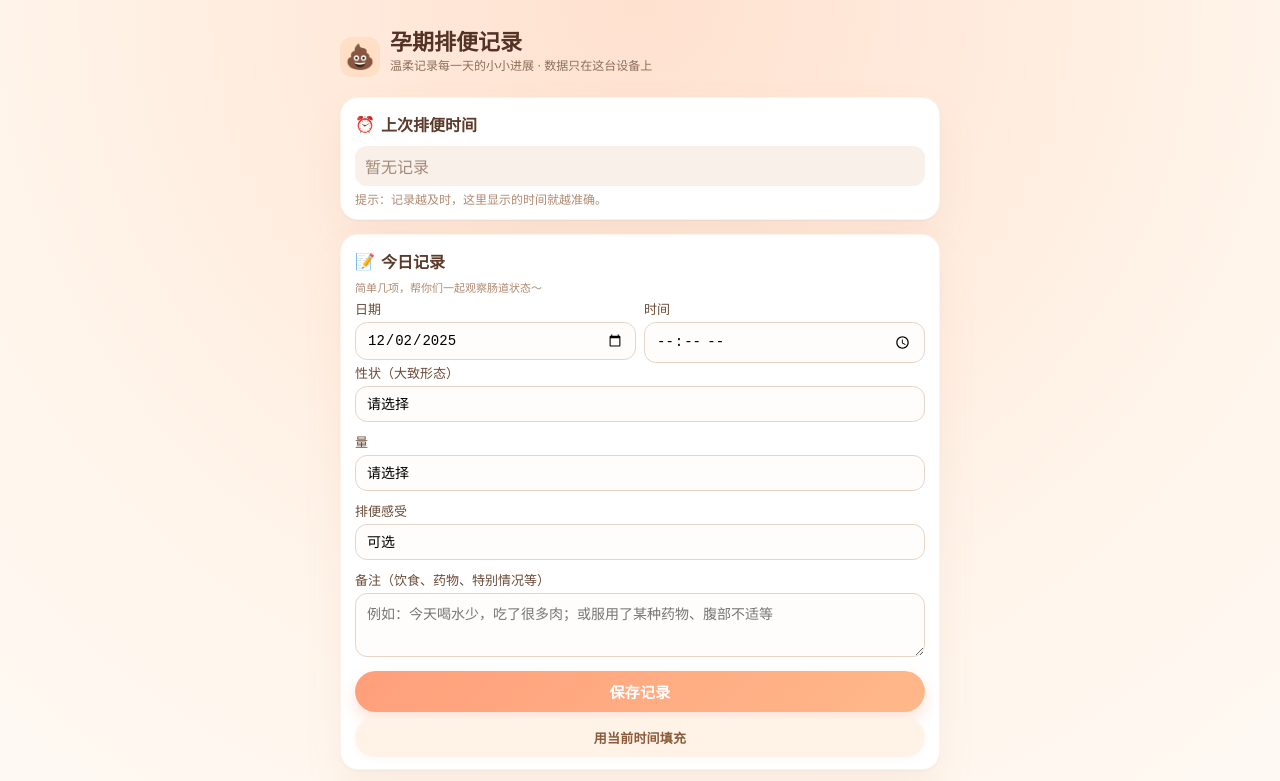
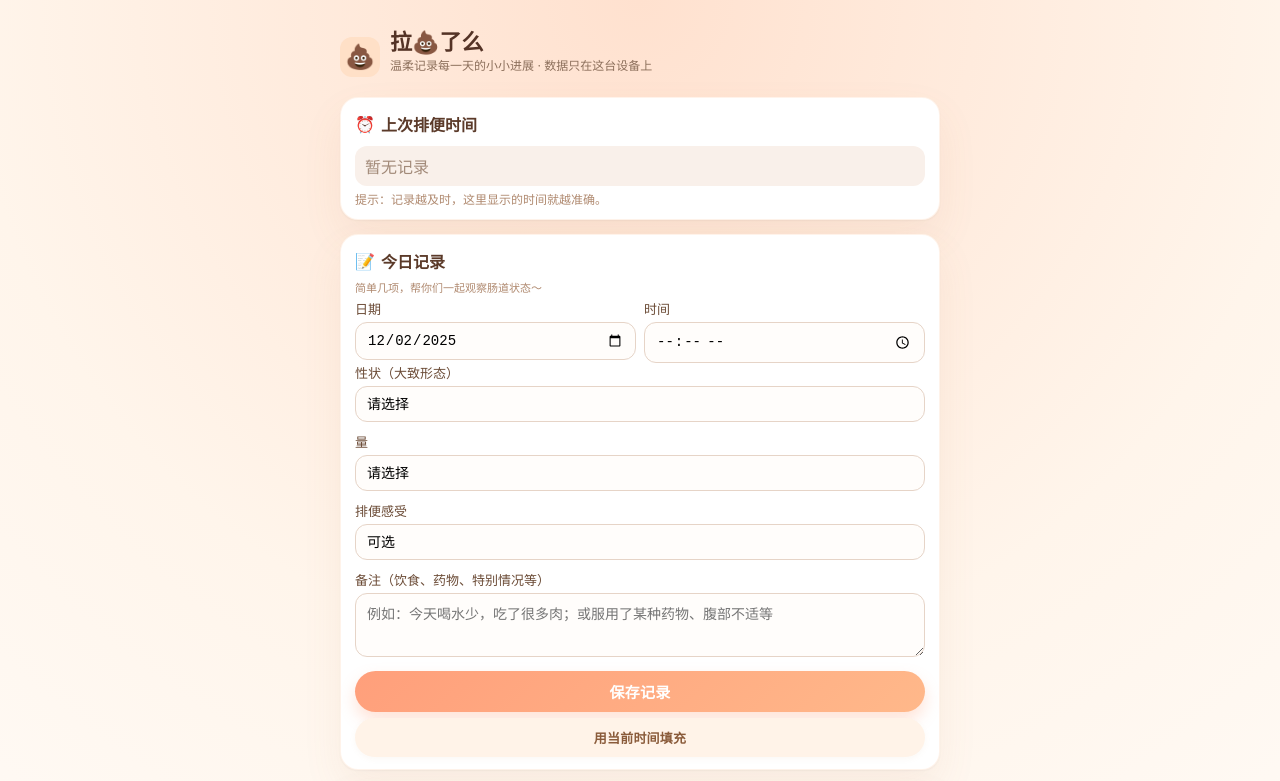
Before and after one commit to omarchang1019/preg-poop-log, a plain HTML site: page index.html in a window 1280 px wide. Shown: the top 781 px of the page. Drawn offline with Linux system fonts and the light colour scheme.

Commit message:
Update index.html

```diff
--- a/index.html
+++ b/index.html
@@ -387,7 +387,7 @@
     <div class="header">
       <div class="header-icon">💩</div>
       <div>
-        <h1>孕期排便记录</h1>
+        <h1>拉💩了么</h1>
         <div class="subtitle">温柔记录每一天的小小进展 · 数据只在这台设备上</div>
       </div>
     </div>
```
